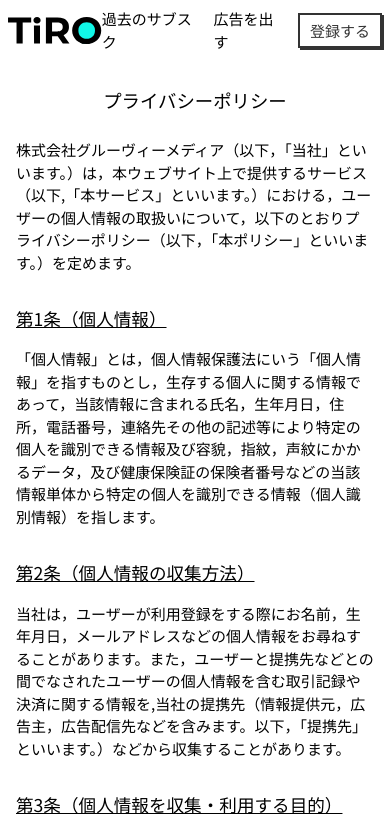
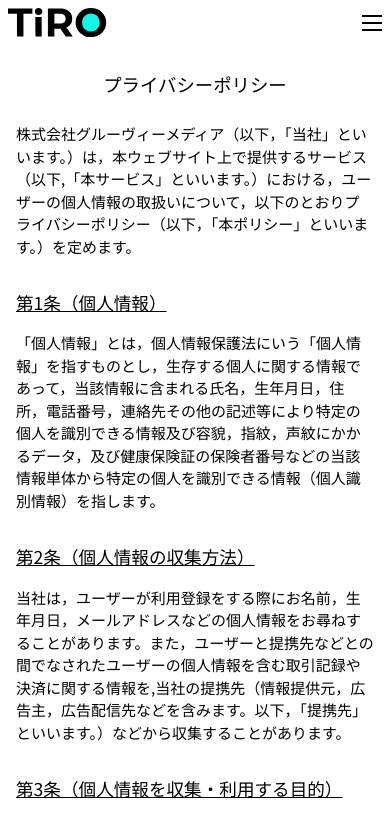
Before and after one commit to miyazakimaiko/techmatome, a Next.js app: page /privacy in a window 390 px wide. Shown: the top 821 px of the page. Built offline with nearby package versions, Linux system fonts and the light colour scheme.

Commit message:
feat: hamburger nav

```diff
--- a/components/header.tsx
+++ b/components/header.tsx
@@ -1,9 +1,19 @@
+"use client"
 import Link from "next/link"
 import Image from "next/image"
+import { BaseSyntheticEvent, useState } from "react"
 
 export default function Header() {
+
+  const [mobileNavOpen, setMobileNavOpen] = useState(false);
+
+  const hamburgerCheckboxClicked = (event: BaseSyntheticEvent) => {
+    setMobileNavOpen(event.target.checked);
+  }
+
   return (
-    <header className="w-full flex justify-between items-center p-2">
+    <>
+      <header className="w-full flex justify-between flex-none items-center p-2">
         <h1>
           <Link href={"/"}>
             <Image
@@ -16,11 +26,52 @@ export default function Header() {
             />
           </Link>
         </h1>
-      <div className="flex items-center">
-        <Link href={"/archives"} className="mr-4">過去のサブスク</Link>
+
+        {/* nav for tablet, desktop */}
+        <nav className="items-center hidden sm:flex">
+          <Link href={"/archives"} className="mr-4">過去のメルマガ</Link>
           <Link href={"/"} className="mr-4">広告を出す</Link>
-        <button type="submit" className="subscribe-button">登録する</button>
+          <Link href={"/"} className="mr-4">仕事をさがす</Link>
+          <Link href={"/"} className="subscribe-button">仕事を載せる</Link>
+        </nav>
+        <label
+          id="hamburger"
+          htmlFor="hamburger-checkbox"
+          className={`flex h-4 w-5 justify-center items-center relative z-50 cursor-pointer sm:hidden`
+            + (mobileNavOpen ? " mobile-nav-open" : "")
+          }
+        >
+          <span className="block h-[2px] w-full bg-black transition-all ease-in-out duration-[420ms] absolute top-0"></span>
+          <span className="block h-[2px] w-full bg-black transition-all ease-in-out duration-[420ms] absolute"></span>
+          <span className="block h-[2px] w-full bg-black transition-all ease-in-out duration-[420ms] absolute bottom-0"></span>
+        </label>
+      </header>
+      {/* nav for mobile */}
+      <div className="mobile-nav w-full sm:hidden">
+        <input
+          type="checkbox"
+          id="hamburger-checkbox"
+          checked={mobileNavOpen}
+          onChange={hamburgerCheckboxClicked}
+          className="hidden"
+        />
+        <nav className={`w-full z-40 bg-white` + (mobileNavOpen ? " block" : " hidden")}>
+          <ul className="text-center max-w-[12rem] mx-auto mt-4">
+            <li className="my-1">
+              <Link href={"/archives"} className="underline p-1">過去のメルマガをみる</Link>
+            </li>
+            <li className="my-1">
+              <Link href={"/"} className="underline p-1">広告を出す</Link>
+            </li>
+            <li className="my-1">
+              <Link href={"/"} className="underline p-1">仕事をさがす</Link>
+            </li>
+            <li className="my-1">
+              <Link href={"/"} className="underline p-1">仕事を載せる</Link>
+            </li>
+          </ul>
+        </nav>
       </div>
-    </header>
+    </>
   )
 }
```
Also changed, not shown: styles/nav.css (added, +15 -0 lines). Lines whose indentation alone changed are shown as unchanged.
